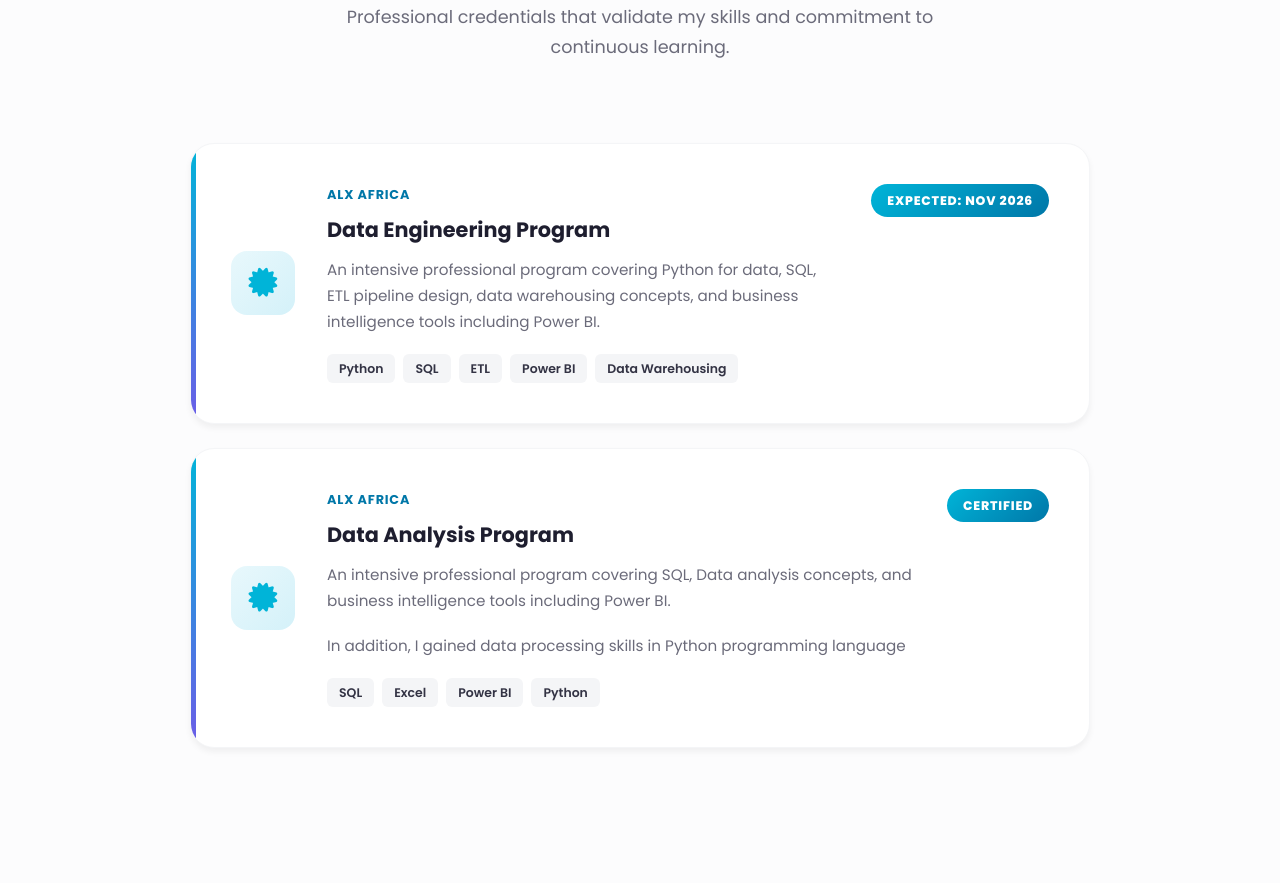
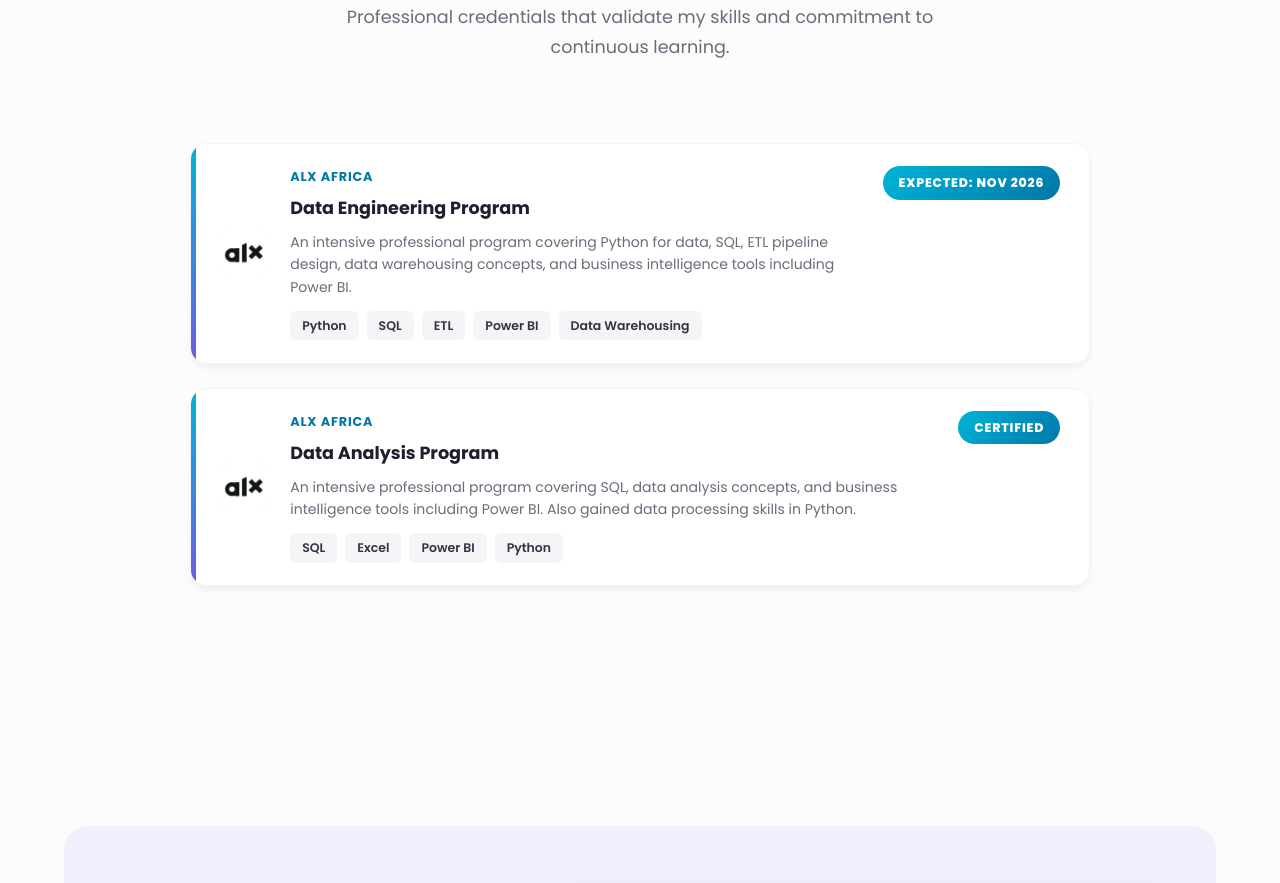
Before and after one commit to Michemor/jema-portfolio, a website: page index.html in a window 1280 px wide. Shown: the part 7167-8050 px from the top of the page. Drawn offline with Linux system fonts and the light colour scheme.

Commit message:
Logo for certifications

```diff
--- a/index.css
+++ b/index.css
@@ -1066,13 +1066,13 @@
 
 .cert-card {
     background: var(--light);
-    border-radius: var(--radius-lg);
-    padding: 2.5rem;
+    border-radius: var(--radius-md);
+    padding: 1.4rem 1.8rem;
     border: 1px solid var(--gray);
     box-shadow: var(--shadow-sm);
     display: grid;
     grid-template-columns: auto 1fr auto;
-    gap: 2rem;
+    gap: 1.4rem;
     align-items: center;
     transition: var(--transition);
     position: relative;
@@ -1090,22 +1090,26 @@
 }
 
 .cert-card:hover {
-    transform: translateY(-4px);
     box-shadow: var(--shadow-md);
     border-color: #00b4d8;
 }
 
 .cert-icon {
-    width: 64px;
-    height: 64px;
-    background: linear-gradient(135deg, #e8f8fc, #d4f1f9);
-    border-radius: 16px;
+    width: 48px;
+    height: 48px;
+    background: var(--gray);
+    border-radius: 12px;
     display: flex;
     align-items: center;
     justify-content: center;
-    font-size: 1.8rem;
-    color: #00b4d8;
     flex-shrink: 0;
+    overflow: hidden;
+}
+
+.cert-icon img {
+    width: 100%;
+    height: 100%;
+    object-fit: cover;
 }
 
 .cert-issuer {
@@ -1119,17 +1123,17 @@
 }
 
 .cert-content h3 {
-    font-size: 1.3rem;
+    font-size: 1.1rem;
     font-weight: 700;
     color: var(--dark);
-    margin-bottom: 0.6rem;
+    margin-bottom: 0.4rem;
 }
 
 .cert-content p {
     color: var(--text-muted);
-    font-size: 0.95rem;
-    margin-bottom: 1.2rem;
-    line-height: 1.7;
+    font-size: 0.88rem;
+    margin-bottom: 0.8rem;
+    line-height: 1.6;
 }
 
 .cert-tags {
--- a/index.html
+++ b/index.html
@@ -349,7 +349,7 @@
             <!-- ALX Data Engineering -->
             <div class="cert-card">
                 <div class="cert-icon">
-                    <i class="fas fa-certificate"></i>
+                    <img src="assets/logo/alx-logo.jfif" alt="ALX Africa">
                 </div>
                 <div class="cert-content">
                     <span class="cert-issuer">ALX Africa</span>
@@ -366,15 +366,14 @@
                 <div class="cert-badge">Expected: Nov 2026</div>
             </div>
 
-             <div class="cert-card">
+            <div class="cert-card">
                 <div class="cert-icon">
-                    <i class="fas fa-certificate"></i>
+                    <img src="assets/logo/alx-logo.jfif" alt="ALX Africa">
                 </div>
                 <div class="cert-content">
                     <span class="cert-issuer">ALX Africa</span>
                     <h3>Data Analysis Program</h3>
-                    <p>An intensive professional program covering SQL, Data analysis concepts, and business intelligence tools including Power BI.</p>
-                    <p> In addition, I gained data processing skills in Python programming language </p>
+                    <p>An intensive professional program covering SQL, data analysis concepts, and business intelligence tools including Power BI. Also gained data processing skills in Python.</p>
                     <div class="cert-tags">
                         <span>SQL</span>
                         <span>Excel</span>
```
Also changed, not shown: assets/logo/alx-logo.jfif (added).
